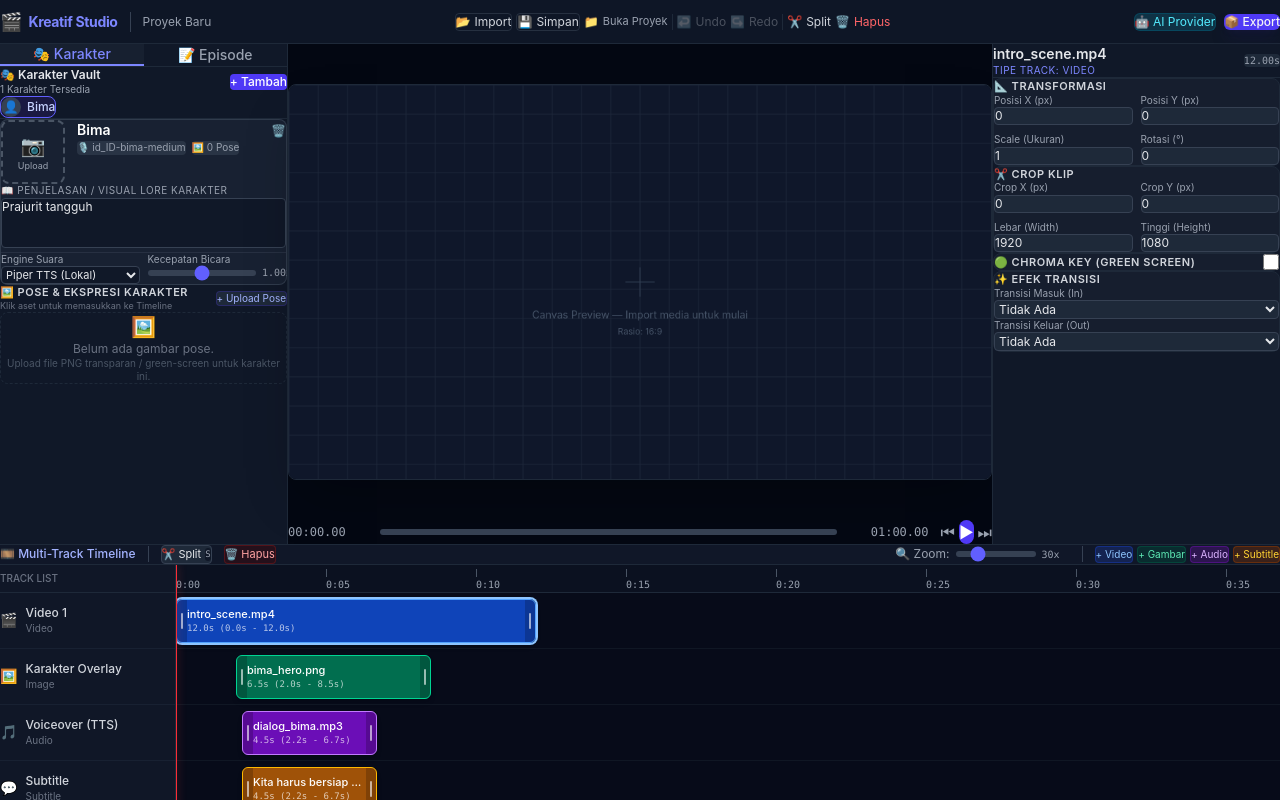
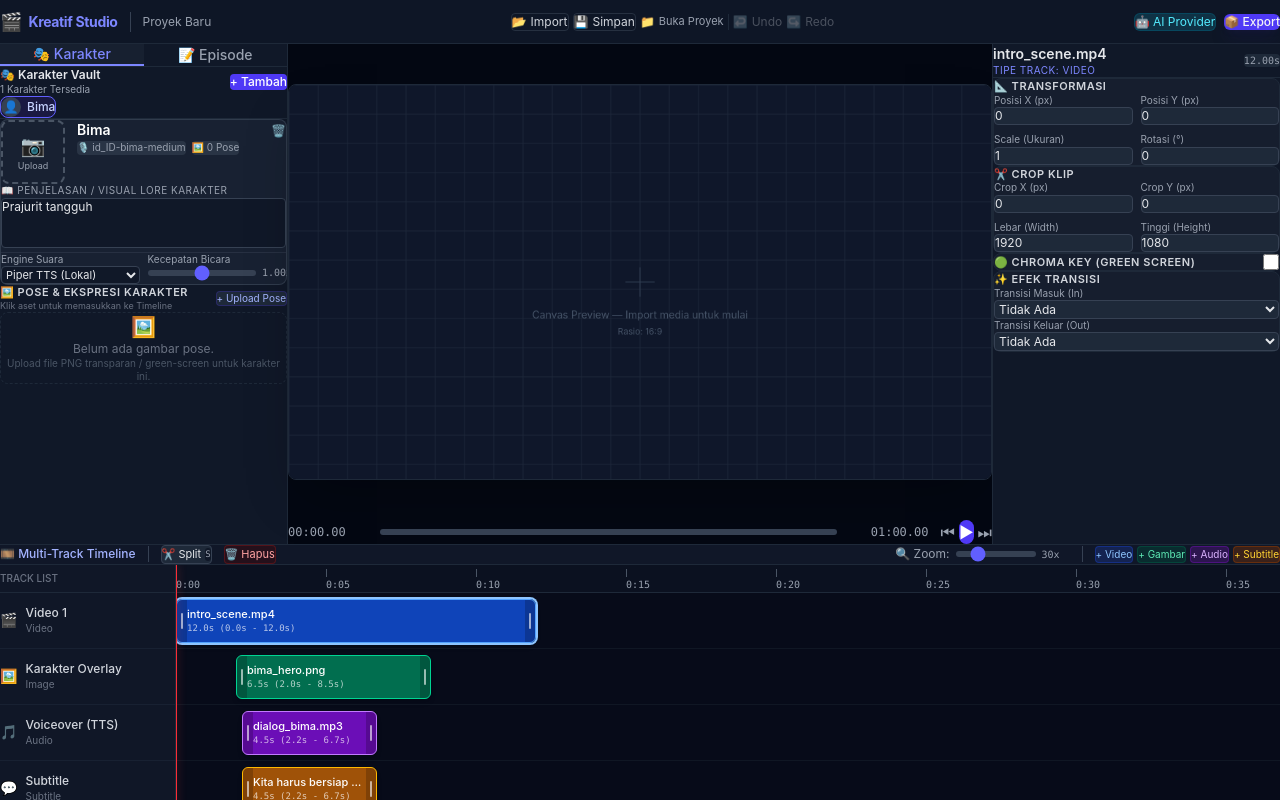
Before and after one commit to romyandre79/kreatif-multimedia, a React (Vite) app: page / in a window 1280 px wide. Built offline with nearby package versions, Linux system fonts and the light colour scheme.

Commit message:
refactor: hapus tombol Split dan Hapus dari Toolbar atas (sudah tersedia langsung di Timeline)

```diff
--- a/src/components/Toolbar/Toolbar.tsx
+++ b/src/components/Toolbar/Toolbar.tsx
@@ -15,10 +15,6 @@ export default function Toolbar({ projectTitle, onExport, onOpenAiSettings }: To
   const redo = useProjectStore((s) => s.redo);
   const canUndo = useProjectStore((s) => s.canUndo);
   const canRedo = useProjectStore((s) => s.canRedo);
-  const selectedClipId = useProjectStore((s) => s.selectedClipId);
-  const currentTime = useProjectStore((s) => s.currentTime);
-  const splitClipAtTime = useProjectStore((s) => s.splitClipAtTime);
-  const deleteSelectedClip = useProjectStore((s) => s.deleteSelectedClip);
 
   const [notification, setNotification] = useState<string | null>(null);
 
@@ -184,30 +180,6 @@ export default function Toolbar({ projectTitle, onExport, onOpenAiSettings }: To
           <span>↪️</span>
           <span className="hidden md:inline">Redo</span>
         </button>
-
-        <div className="w-px h-4 bg-gray-800 mx-1" />
-
-        {/* Split */}
-        <button
-          onClick={() => selectedClipId && splitClipAtTime(selectedClipId, currentTime)}
-          disabled={!selectedClipId}
-          className="flex items-center gap-1 px-2 py-1 text-gray-300 rounded hover:bg-gray-800 hover:text-white transition-colors disabled:opacity-30 disabled:cursor-not-allowed"
-          title="Bagi klip pada posisi playhead (S)"
-        >
-          <span>✂️</span>
-          <span className="hidden md:inline">Split</span>
-        </button>
-
-        {/* Delete */}
-        <button
-          onClick={deleteSelectedClip}
-          disabled={!selectedClipId}
-          className="flex items-center gap-1 px-2 py-1 text-red-400 rounded hover:bg-red-950/40 hover:text-red-300 transition-colors disabled:opacity-30 disabled:cursor-not-allowed"
-          title="Hapus klip terpilih (Delete)"
-        >
-          <span>🗑️</span>
-          <span className="hidden md:inline">Hapus</span>
-        </button>
       </div>
 
       {/* Right — Export & AI */}
```
